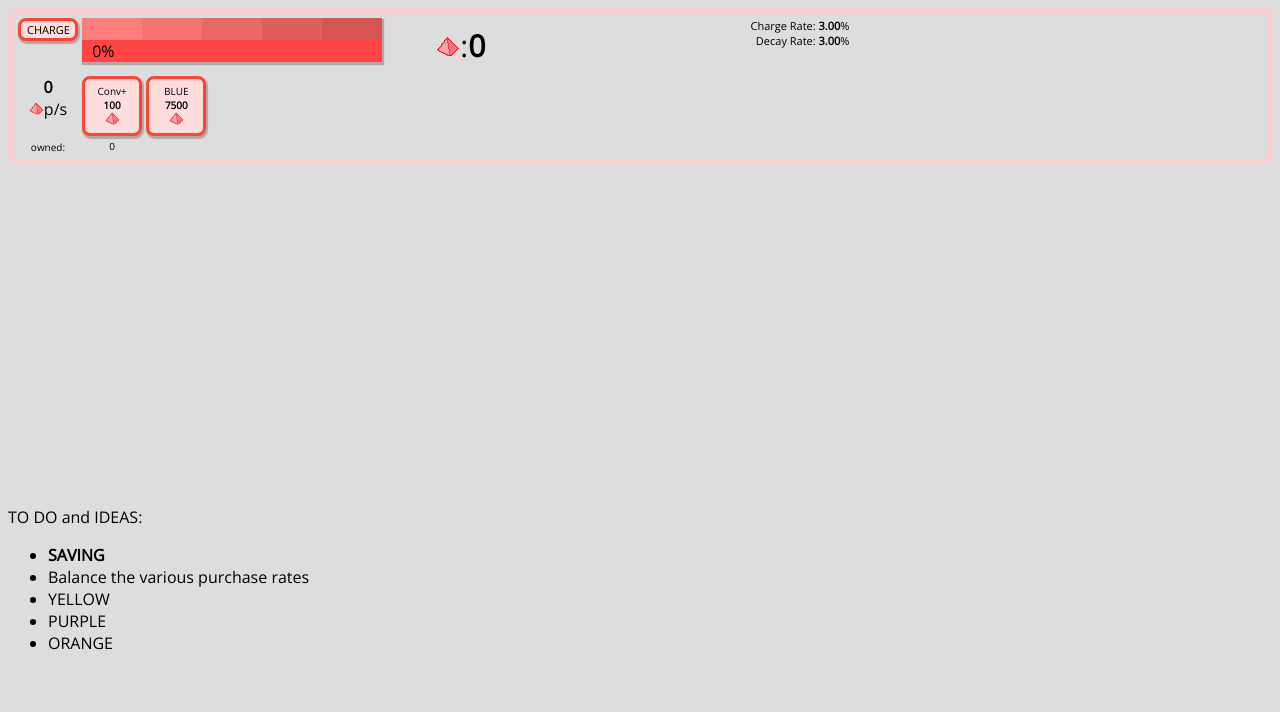
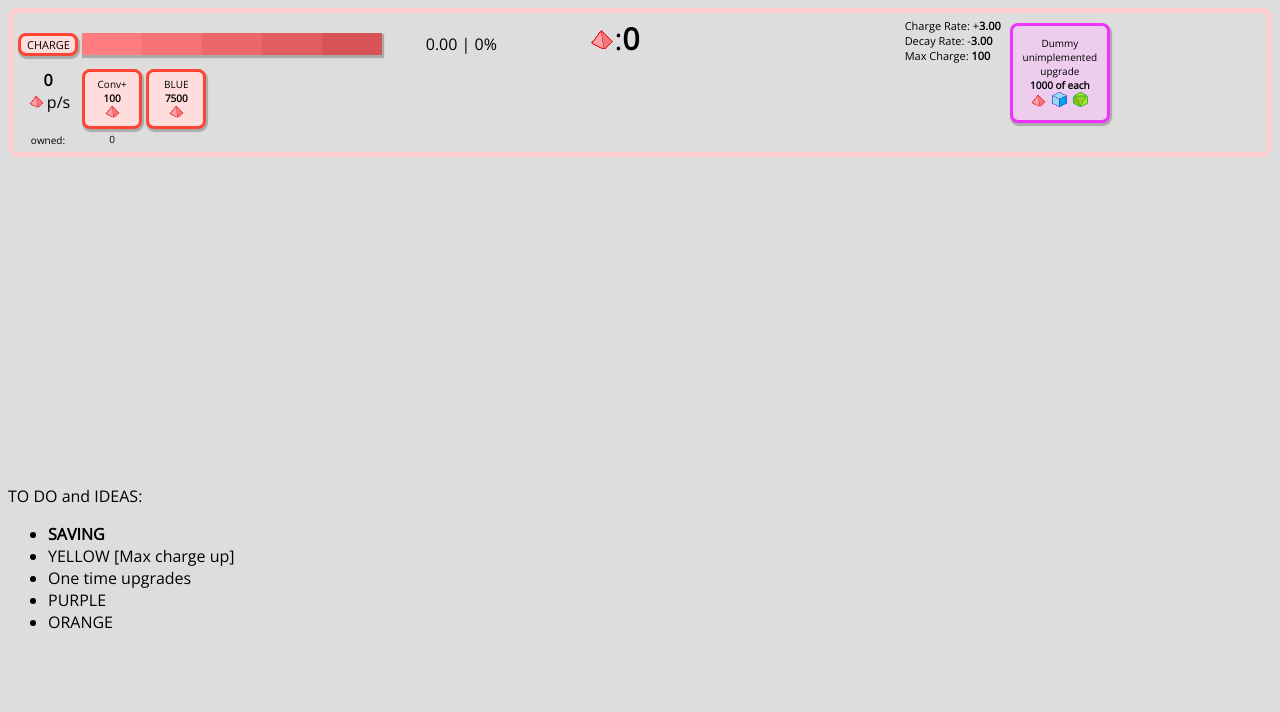
Before and after one commit to Fentonizer/SolidIdle, a plain HTML site: page index.html in a window 1280 px wide. Shown: the part 88-800 px from the top of the page. Drawn offline with nearby package versions, Linux system fonts and the light colour scheme.

Commit message:
UI changes, energy count/percentage differentiation, played with base values for charge/decay, etc

```diff
--- a/index.html
+++ b/index.html
@@ -15,7 +15,7 @@
 
 		<div id="titleBar">
 			<h1>SOLID IDLE</h1>
-			<em><p>early alpha 04-09-2017</p>
+			<em><p>early alpha 04-11-2017</p>
 			<p>Don't forget to <strong>CTRL+refresh</strong> if checking for updates! The javascript will be stored locally.</p></em>
 		</div>
 
@@ -31,7 +31,10 @@
 						<div class="sixtyPercent"></div>
 						<div class="eightyPercent"></div>
 						<div class="energyBar" id="redEnergyBar"></div>
-						<span id="redEnergyBarPercent">0</span>%
+					</div>
+
+					<div class="energyCounts">
+						<span id="redEnergyDisplay">0</span> | <span id="redEnergyBarPercent">0</span>%
 					</div>
 				</div>
 
@@ -72,8 +75,17 @@
 			</div>
 
 			<div class="red buildingsInfo">
-				<p>Charge Rate: <span class="variable" id="redChargeRate">0</span>%</p>
-				<p>Decay Rate: <span class="variable" id="redDecayRate">0</span>%</p>
+				<p>Charge Rate: +<span class="variable" id="redChargeRate">0</span></p>
+				<p>Decay Rate: -<span class="variable" id="redDecayRate">0</span></p>
+				<p>Max Charge: <span class="variable" id="redEnergyMax">0</span></p>
+			</div>
+
+			<div class="red upgradesInfo oneTimeUpgrades">
+				<div class="purple upgradeButton">
+					<button>Dummy unimplemented upgrade<br>
+					<span class="variable">1000 of each</span><br>
+					<img src="red.png" alt="RED"><img src="blue.png" alt="BLUE"><img src="green.png" alt="GREEN"></button>
+				</div>
 			</div>
 		</div>
 
@@ -89,7 +101,10 @@
 						<div class="sixtyPercent"></div>
 						<div class="eightyPercent"></div>
 						<div class="energyBar" id="blueEnergyBar" ></div>
-						<span id="blueEnergyBarPercent">0</span>%
+					</div>
+
+					<div class="energyCounts">
+						<span id="blueEnergyDisplay">0</span> | <span id="blueEnergyBarPercent">0</span>%
 					</div>
 				</div>
 
@@ -130,9 +145,19 @@
 			</div>
 
 			<div class="blue buildingsInfo">
-				<p>Charge Rate: <span class="variable" id="blueChargeRate">0</span>%</p>
-				<p>Decay Rate: <span class="variable" id="blueDecayRate">0</span>%</p>
+				<p>Charge Rate: +<span class="variable" id="blueChargeRate">0</span></p>
+				<p>Decay Rate: -<span class="variable" id="blueDecayRate">0</span></p>
+				<p>Max Charge: <span class="variable" id="blueEnergyMax">0</span></p>
 			</div>
+
+			<div class="blue upgradesInfo oneTimeUpgrades">
+				<div class="purple upgradeButton">
+					<button>Dummy unimplemented upgrade<br>
+					<span class="variable">1000 of each</span><br>
+					<img src="red.png" alt="RED"><img src="blue.png" alt="BLUE"><img src="green.png" alt="GREEN"></button>
+				</div>
+			</div>
+		</div>
 
 		</div>
 
@@ -148,7 +173,10 @@
 						<div class="sixtyPercent"></div>
 						<div class="eightyPercent"></div>
 						<div class="energyBar" id="greenEnergyBar"></div>
-						<span id="greenEnergyBarPercent">0</span>%
+					</div>
+
+					<div class="energyCounts">
+						<span id="greenEnergyDisplay">0</span> | <span id="greenEnergyBarPercent">0</span>%
 					</div>
 				</div>
 
@@ -189,8 +217,9 @@
 			</div>
 
 			<div class="green buildingsInfo">
-				<p>Charge Rate: <span class="variable" id="greenChargeRate">0</span>%</p>
-				<p>Decay Rate: <span class="variable" id="greenDecayRate">0</span>%</p>
+				<p>Charge Rate: +<span class="variable" id="greenChargeRate">0</span></p>
+				<p>Decay Rate: -<span class="variable" id="greenDecayRate">0</span></p>
+				<p>Max Charge: <span class="variable" id="greenEnergyMax">0</span></p>
 			</div>
 		</div>
 
@@ -198,8 +227,8 @@
 			TO DO and IDEAS:
 			<ul>
 				<li><strong>SAVING</strong></li>
-				<li>Balance the various purchase rates</li>
-				<li>YELLOW</li>
+				<li>YELLOW [Max charge up]</li>
+				<li>One time upgrades</li>
 				<li>PURPLE</li>
 				<li>ORANGE</li>
 			</ul>
--- a/interface.css
+++ b/interface.css
@@ -59,6 +59,15 @@ button:focus {
 	display: inline-block;
 }
 
+.oneTimeUpgrades {
+	display: inline-block;
+	vertical-align: top;
+}
+
+.oneTime {
+	display: none;
+}
+
 .buildingsInfo {
 	font-size: 11px;
 	padding: 5px;
@@ -66,7 +75,7 @@ button:focus {
 	display: inline-block;
 	vertical-align: top;
 	pointer-events: none;
-	text-align: right;
+	text-align: left;
 }
 
 .buildingsInfo p {
@@ -112,17 +121,25 @@ button:focus {
 	margin: 0;
 }
 
-.oneTime {
-	display: none;
+.oneTimeUpgrades .upgradeButton button {
+	height: 100px;
+	width: 100px;
+	font-size: 10px;
 }
 
 .energyBar {
-	transition: width 0.5s;
+	transition: width 0.3s;
 	height: 100%;
 	position: absolute;
 	left: 0;
 	top: 0;
 	z-index: 1;
+}
+
+.energyCounts {
+	display: inline-block;
+	width: 150px;
+	text-align: center;
 }
 
 .convertingInfo {
@@ -134,6 +151,7 @@ button:focus {
 .convertingInfo img, button img {
 	width: 15px;
 	max-height: 15px;
+	padding: 0 3px;
 }
 
 .convertingInfo p {
@@ -152,23 +170,23 @@ button:focus {
 }
 
 .ltTwentyPercent {
-	background-color: #ffffff;
+	background-color: #fff;
 }
 
 .twentyPercent {
-	background-color: #dddddd;
+	background-color: #ddd;
 }
 
 .fortyPercent {
-	background-color: #bbbbbb;
+	background-color: #bbb;
 }
 
 .sixtyPercent {
-	background-color: #999999;
+	background-color: #999;
 }
 
 .eightyPercent {
-	background-color: #777777;
+	background-color: #777;
 }
 
 .shapeInfo {
@@ -185,12 +203,12 @@ button:focus {
 }
 
 .red.upgradeButton button, .red.chargeInfo button {
-	background-color: #ffdddd;
-	border: solid #ff4433 3px;
+	background-color: #fdd;
+	border: solid #f43 3px;
 }
 
 .red.upgradeButton button:hover, .red.chargeInfo button:hover {
-	background-color: #ff6655;
+	background-color: #f65;
 }
 
 #redEnergyBar {
@@ -199,11 +217,7 @@ button:focus {
 }
 
 .red .chargeBar {
-	background-color: #ff4444;
-}
-
-#redEnergyBarPercent {
-	padding-left: 10px;
+	background-color: #f44;
 }
 
 /*[[[BLUE ITEMS]]]:*/
@@ -219,12 +233,12 @@ button:focus {
 }
 
 .blue.upgradeButton button, .blue.chargeInfo button {
-	background-color: #ddddff;
+	background-color: #ddf;
 	border: solid #3344ff 3px;
 }
 
 .blue.upgradeButton button:hover, .blue.chargeInfo button:hover {
-	background-color: #6655ff;
+	background-color: #65f;
 	color: white;
 }
 
@@ -234,11 +248,7 @@ button:focus {
 }
 
 .blue .chargeBar {
-	background-color: #4444ff;
-}
-
-#blueEnergyBarPercent {
-	padding-left: 10px;
+	background-color: #44f;
 }
 
 /*[[[GREEN ITEMS]]]:*/
@@ -254,12 +264,12 @@ button:focus {
 }
 
 .green.upgradeButton button, .green.chargeInfo button {
-	background-color: #ddffdd;
-	border: solid #33ff44 3px;
+	background-color: #dfd;
+	border: solid #3f4 3px;
 }
 
 .green.upgradeButton button:hover, .green.chargeInfo button:hover {
-	background-color: #66ff55;
+	background-color: #6f5;
 	color: black;
 }
 
@@ -269,9 +279,17 @@ button:focus {
 }
 
 .green .chargeBar {
-	background-color: #44ff44;
+	background-color: #4f4;
 }
 
-#greenEnergyBarPercent {
-	padding-left: 10px;
+/*[[[PURPLE ITEMS]]]:*/
+
+.purple.upgradeButton button, .purple.chargeInfo button {
+	background-color: #ece;
+	border: solid #e3f 3px;
 }
+
+.purple.upgradeButton button:hover, .purple.chargeInfo button:hover {
+	background-color: #d5d;
+	color: black;
+}
--- a/main.js
+++ b/main.js
@@ -5,6 +5,7 @@ var costChangeRate = 1.1;
 //RED VARS
 
 var redEnergy = 0;
+var redEnergyDisplay = redEnergy.toFixed(2);
 var redEnergyMax = 100;
 var redPerSecond = 0;
 var redAmount = 0;
@@ -28,7 +29,8 @@ var redUnlockBlueCost = 7500;
 //BLUE VARS
 
 var blueEnergy = 0;
-var blueEnergyMax = 100;
+var blueEnergyDisplay = Math.round(blueEnergy);
+var blueEnergyMax = 50;
 var bluePerSecond = 0;
 var blueAmount = 0;
 
@@ -37,33 +39,34 @@ var blueConversionUpgradeCount = 0;
 
 var blueDecayRateDownCost = 1000;
 var blueDecayRateDownCount = 0;
-var blueDecayRate = 2, blueDecayRateDisplay = blueDecayRate.toFixed(2);
+var blueDecayRate = 1.5, blueDecayRateDisplay = blueDecayRate.toFixed(2);
 
-var blueChargeRate = 2, blueChargeRateDisplay = blueChargeRate.toFixed(2);
+var blueChargeRate = 1.5, blueChargeRateDisplay = blueChargeRate.toFixed(2);
 var blueConversionRate = 0;
 
 var blueIncreaseChargeCost = 2500;
 var blueIncreaseChargeCount = 0;
 
 var blueEnergyBar = 0;
-var blueUnlockGreenCost = 75000;
+var blueUnlockGreenCost = 50000;
 
 
 //GREEN VARS
 
 var greenEnergy = 0;
-var greenEnergyMax = 100;
+var greenEnergyDisplay = Math.round(greenEnergy);
+var greenEnergyMax = 200;
 var greenPerSecond = 0;
 var greenAmount = 0;
 
 var greenConversionUpgradeCost = 300;
 var greenConversionUpgradeCount = 0;
 
-var greenDecayRateDownCost = 500;
+var greenDecayRateDownCost = 5000;
 var greenDecayRateDownCount = 0;
-var greenDecayRate = 3, greenDecayRateDisplay = greenDecayRate.toFixed(2);
+var greenDecayRate = 1, greenDecayRateDisplay = greenDecayRate.toFixed(2);
 
-var greenChargeRate = 1, greenChargeRateDisplay = greenChargeRate.toFixed(2);
+var greenChargeRate = 3, greenChargeRateDisplay = greenChargeRate.toFixed(2);
 var greenConversionRate = 0;
 
 var greenIncreaseChargeCost = 1000;
@@ -74,8 +77,8 @@ var greenUnlockYellowCost = 500000;
 
 window.addEventListener('load',
 	function() {
-		// document.getElementById("redUnlockBlueCost").innerHTML = redUnlockBlueCost;
 		document.getElementById("redPerSecond").innerHTML = redPerSecond;
+		document.getElementById("redEnergyDisplay").innerHTML = redEnergyDisplay;
 		document.getElementById("redAmount").innerHTML = redAmount;
 		document.getElementById("redConversionUpgradeCost").innerHTML = redConversionUpgradeCost;
 		document.getElementById("redDecayRateDownCost").innerHTML = redDecayRateDownCost;
@@ -84,9 +87,11 @@ window.addEventListener('load',
 		document.getElementById("redIncreaseChargeCount").innerHTML = redIncreaseChargeCount;
 		document.getElementById("redChargeRate").innerHTML = redChargeRateDisplay;
 		document.getElementById("redDecayRate").innerHTML = redDecayRateDisplay;
+		document.getElementById("redEnergyMax").innerHTML = redEnergyMax;
 		document.getElementById("redUnlockBlueCost").innerHTML = redUnlockBlueCost
 
 		document.getElementById("bluePerSecond").innerHTML = bluePerSecond;
+		document.getElementById("blueEnergyDisplay").innerHTML = blueEnergyDisplay;
 		document.getElementById("blueAmount").innerHTML = blueAmount;
 		document.getElementById("blueConversionUpgradeCost").innerHTML = blueConversionUpgradeCost;
 		document.getElementById("blueDecayRateDownCost").innerHTML = blueDecayRateDownCost;
@@ -95,9 +100,11 @@ window.addEventListener('load',
 		document.getElementById("blueIncreaseChargeCount").innerHTML = blueIncreaseChargeCount;
 		document.getElementById("blueChargeRate").innerHTML = blueChargeRateDisplay;
 		document.getElementById("blueDecayRate").innerHTML = blueDecayRateDisplay;
+		document.getElementById("blueEnergyMax").innerHTML = blueEnergyMax;
 		document.getElementById("blueUnlockGreenCost").innerHTML = blueUnlockGreenCost;
 
 		document.getElementById("greenPerSecond").innerHTML = greenPerSecond;
+		document.getElementById("greenEnergyDisplay").innerHTML = greenEnergyDisplay;
 		document.getElementById("greenAmount").innerHTML = greenAmount;
 		document.getElementById("greenConversionUpgradeCost").innerHTML = greenConversionUpgradeCost;
 		document.getElementById("greenDecayRateDownCost").innerHTML = greenDecayRateDownCost;
@@ -106,8 +113,8 @@ window.addEventListener('load',
 		document.getElementById("greenIncreaseChargeCost").innterHTML = greenIncreaseChargeCount;
 		document.getElementById("greenChargeRate").innerHTML = greenChargeRateDisplay;
 		document.getElementById("greenDecayRate").innerHTML = greenDecayRateDisplay;
+		document.getElementById("greenEnergyMax").innerHTML = greenEnergyMax;
 		document.getElementById("greenUnlockYellowCost").innerHTML = greenUnlockYellowCost;
-
 }, false);
 
 // global functions
@@ -295,6 +302,7 @@ function greenDecayRateDown() {
 window.setInterval(function () {
 	document.getElementById("redPerSecond").innerHTML = redPerSecond;
 	document.getElementById("redAmount").innerHTML = redAmount;
+	document.getElementById("redEnergyDisplay").innerHTML = redEnergyDisplay;
 	document.getElementById("redConversionUpgradeCost").innerHTML = redConversionUpgradeCost;
 	document.getElementById("redConversionUpgradeCount").innerHTML = redConversionUpgradeCount;
 	document.getElementById("redDecayRateDownCost").innerHTML = redDecayRateDownCost;
@@ -307,6 +315,7 @@ window.setInterval(function () {
 	document.getElementById("redUnlockBlueCost").innerHTML = redUnlockBlueCost
 	document.getElementById("bluePerSecond").innerHTML = bluePerSecond;
 	document.getElementById("blueAmount").innerHTML = blueAmount;
+	document.getElementById("blueEnergyDisplay").innerHTML = blueEnergyDisplay;
 	document.getElementById("blueConversionUpgradeCost").innerHTML = blueConversionUpgradeCost;
 	document.getElementById("blueConversionUpgradeCount").innerHTML = blueConversionUpgradeCount;
 	document.getElementById("blueDecayRateDownCost").innerHTML = blueDecayRateDownCost;
@@ -319,6 +328,7 @@ window.setInterval(function () {
 	document.getElementById("blueUnlockGreenCost").innerHTML = blueUnlockGreenCost;
 	document.getElementById("greenPerSecond").innerHTML = greenPerSecond;
 	document.getElementById("greenAmount").innerHTML = greenAmount;
+	document.getElementById("greenEnergyDisplay").innerHTML = greenEnergyDisplay;
 	document.getElementById("greenConversionUpgradeCost").innerHTML = greenConversionUpgradeCost;
 	document.getElementById("greenConversionUpgradeCount").innerHTML = greenConversionUpgradeCount;
 	document.getElementById("greenDecayRateDownCost").innerHTML = greenDecayRateDownCost;
@@ -354,5 +364,8 @@ window.setInterval(function() {
 	redEnergyBar = Math.round((redEnergy / redEnergyMax) * 100);
 	blueEnergyBar = Math.round((blueEnergy / blueEnergyMax) * 100);
 	greenEnergyBar = Math.round((greenEnergy / greenEnergyMax) * 100);
+	redEnergyDisplay = redEnergy.toFixed(2);
+	blueEnergyDisplay = blueEnergy.toFixed(2);
+	greenEnergyDisplay = greenEnergy.toFixed(2);
 	calcPerSecond();
 }, 10);
```
